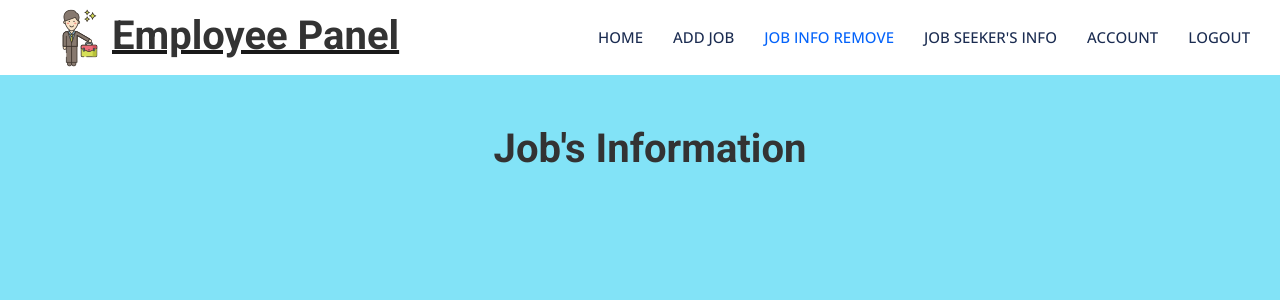
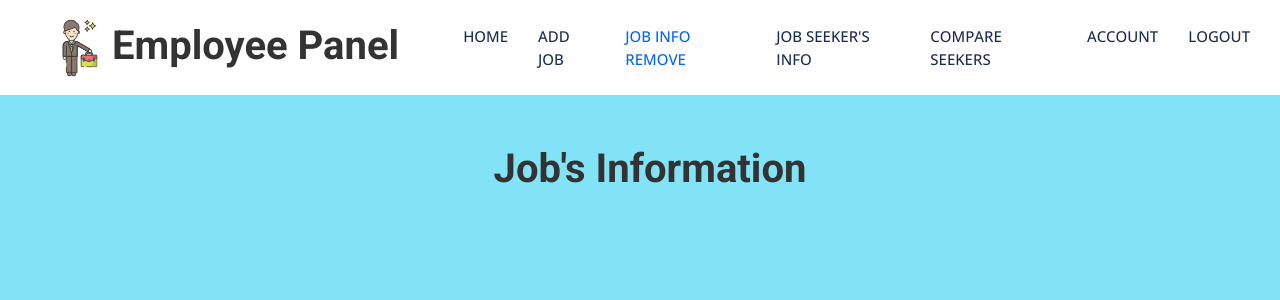
Before and after one commit to saikumar2903/Software-Engineering, a Flask app: page /remove_data in a window 1280 px wide. Shown: the top 300 px of the page. Run offline with Flask 3, Linux system fonts and the light colour scheme; data that the repository does not hold is empty; some libraries are stand-ins or nearby versions.

Commit message:
Update remove_data.html

```diff
--- a/templates/employee/remove_data.html
+++ b/templates/employee/remove_data.html
@@ -14,6 +14,9 @@
                 <a href="{{url_for('add_job')}}" class="nav-item nav-link">Add Job</a>
                 <a href="{{url_for('remove_data')}}" class="nav-item nav-link active">Job Info Remove</a>
                 <a href="{{url_for('view_applied_jobs')}}" class="nav-item nav-link">Job Seeker's Info</a>
+                  <a href="{{url_for('getTopJobSeekers')}}" class="nav-item nav-link "
+        >Compare Seekers</a
+      >
                 <a href="{{url_for('e_account')}}" class="nav-item nav-link">Account</a>
                 <a href="{{url_for('index')}}" class="nav-item nav-link">LogOut</a>
             </div>
```
